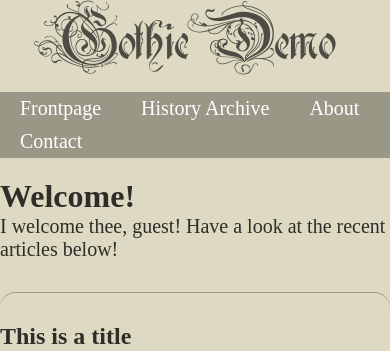
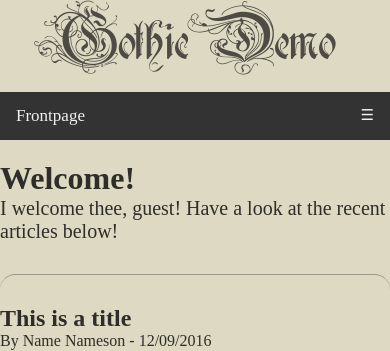
Before and after one commit to inuitviking/GothicDemo, a PHP site: page /index.php?page=home in a window 390 px wide. Shown: the top 351 px of the page. Run offline with PHP 8.4, Linux system fonts and the light colour scheme; some web fonts are replaced.

Commit message:
Made Navigation bar responsive
Changed assets/header.php, css/main.css, and js/functions.js

```diff
--- a/assets/header.php
+++ b/assets/header.php
@@ -23,12 +23,13 @@
 
 			<nav>
 
-				<ul>
+				<ul class="topnav" id="myTopnav">
 
-					<li><a href="?page=home">Frontpage</a></li>
+					<li><a href="?page=home" class="active">Frontpage</a></li>
 					<li><a href="?page=history">History Archive</a></li>
 					<li><a href="?page=about">About</a></li>
 					<li><a href="?page=contact">Contact</a></li>
+					<li class="icon"><a href="javascript:void(0);" style="font-size:15px;" onclick="responsiveNav()">☰</a></li>
 
 				</ul>
 
--- a/css/main.css
+++ b/css/main.css
@@ -183,3 +183,63 @@ form input[type=submit]{
 	border-radius: 5px;
 	color: black;
 }
+
+
+/*Skal gerast pent so tað riggar til heimasíðuna.*/
+ul.topnav{
+	list-style-type: none;
+	margin: 0;
+	padding: 0;
+	overflow: hidden;
+	background-color: #333;
+}
+
+ul.topnav li{
+	float: left;
+}
+
+ul.topnav li a{
+	display: inline-block;
+	color: #f2f2f2;
+	text-align: center;
+	padding: 14px 16px;
+	text-decoration: none;
+	transition: 0.3s;
+	font-size: 17px;
+}
+
+ul.topnav li a:hover{
+	background-color: #555;
+}
+
+ul.topnav li.icon{
+	display: none;
+}
+
+@media screen and (max-width:680px){
+	ul.topnav li:not(:first-child) {display: none;}
+	ul.topnav li.icon {
+		float: right;
+		display: inline-block;
+	}
+}
+
+@media screen and (max-width:680px){
+	ul.topnav.responsive{
+		position: relative;
+	}
+
+	ul.topnav.responsive li.icon{
+	position: absolute;
+	right: 0;
+	top: 0;
+	}
+	ul.topnav.responsive li{
+		float: none;
+		display: inline;
+	}
+	ul.topnav.responsive li a{
+		display: block;
+		text-align: left;
+	}
+}
--- a/js/functions.js
+++ b/js/functions.js
@@ -31,3 +31,13 @@ function init () {
 	text.select();
 	resize();
 }
+
+//This is for responsive navigation
+function responsiveNav() {
+	var x = document.getElementById("myTopnav");
+	if (x.className === "topnav") {
+		x.className += " responsive";
+	} else {
+		x.className = "topnav";
+	}
+}
```
